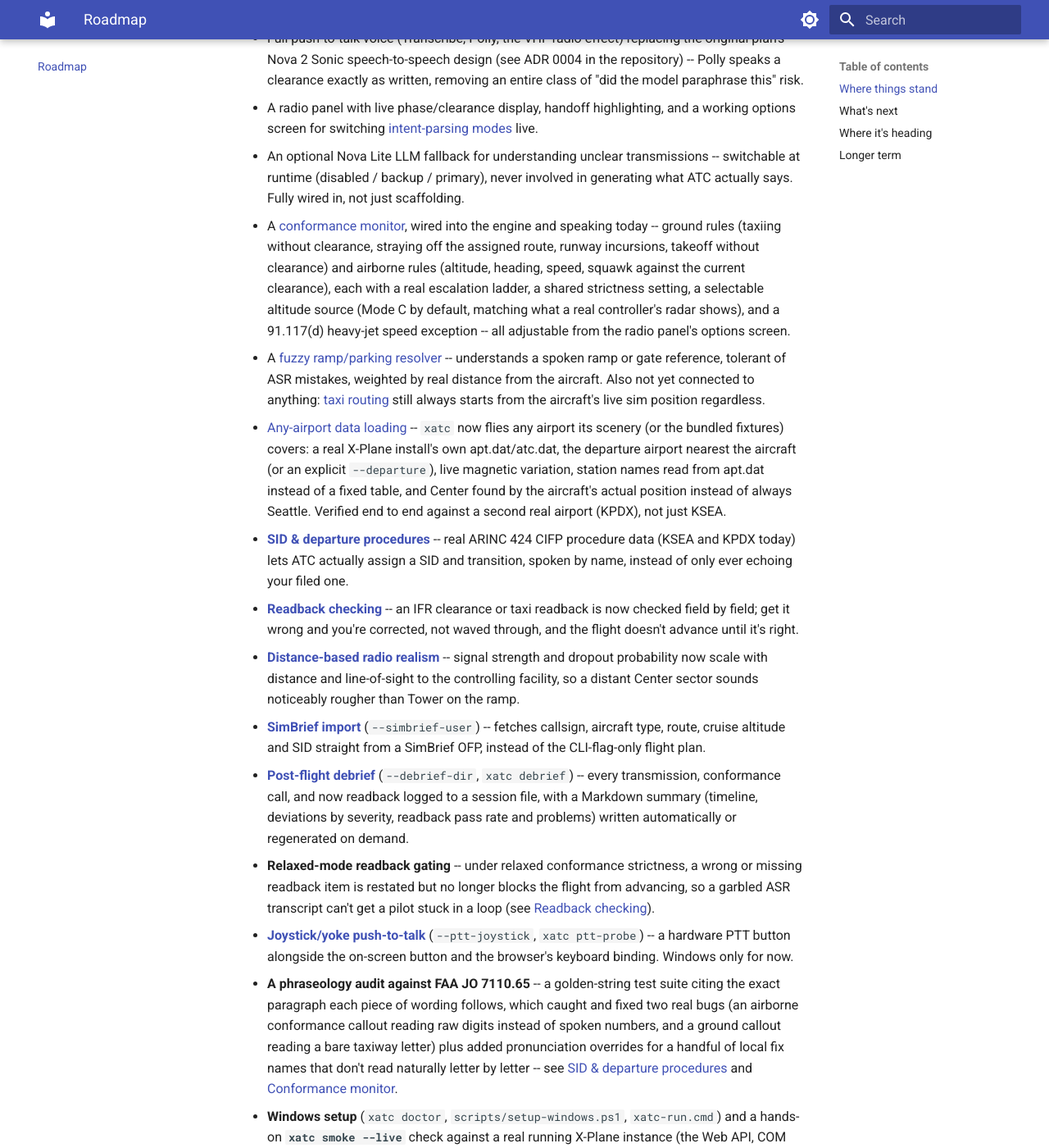
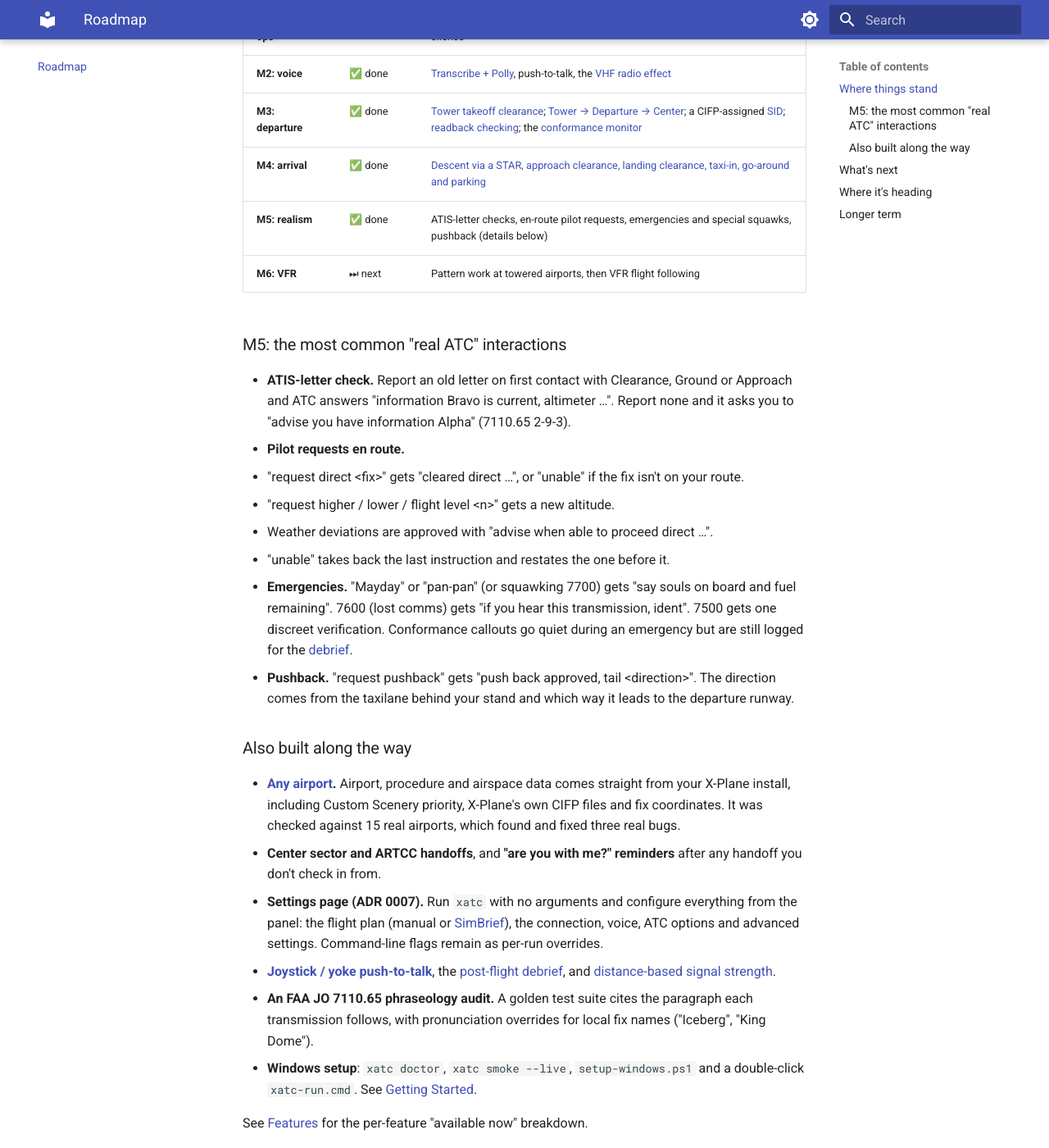
Before and after one commit to dbryant4/xplane12-atc-docs, an MkDocs documentation site: the page built from docs/roadmap.md, in a window 1280 px wide and 1400 px high, scrolled down 507 px. Shown: the whole window at 82% size. Built offline with MkDocs 1.6.1 and Material for MkDocs 9.7.7, drawn with Linux system fonts in a browser that asks for light colours; some of the changed text lies outside the part shown.

Commit message:
Roadmap: M4 and M5 complete, M6 VFR next; refresh the architecture diagram
Co-Authored-By: Claude Opus 5.5 <noreply@anthropic.com>

```diff
--- a/docs/roadmap.md
+++ b/docs/roadmap.md
@@ -2,154 +2,95 @@
 
 ## Where things stand
 
-The original MVP goal was ground ops at one airport, by voice: ATIS through a taxi
-clearance to hold-short at KSEA. That's done, and the project has since pushed past it
-into the departure phase:
+xatc flies a **full IFR flight gate to gate**: from the ATIS and the clearance at a gate,
+through pushback, taxi, takeoff, departure, Center, the arrival, the approach and the
+landing, to taxi-in and parking. It all runs by voice, at any airport X-Plane's scenery
+covers, with a deterministic engine deciding every word ATC says.
 
-- ATIS, IFR clearance (CRAFT), taxi routing with hold-shorts, and wrong-frequency
-  silence -- the original MVP scope.
-- Tower's takeoff clearance, and a full handoff chain once airborne: Tower to
-  Departure (radar contact, an initial climb), then Departure to Center (a dynamically
-  created position, its frequency chosen from `atc.dat`) once near that capped
-  altitude, ending with an initial enroute climb to full cruise.
-- Full push-to-talk voice (Transcribe, Polly, the VHF radio effect) replacing the
-  original plan's Nova 2 Sonic speech-to-speech design (see ADR 0004 in the repository)
-  -- Polly speaks a clearance exactly as written, removing an entire class of "did the
-  model paraphrase this" risk.
-- A radio panel with live phase/clearance display, handoff highlighting, and a working
-  options screen for switching [intent-parsing modes](features/intent-parsing.md) live.
-- An optional Nova Lite LLM fallback for understanding unclear transmissions --
-  switchable at runtime (disabled / backup / primary), never involved in generating
-  what ATC actually says. Fully wired in, not just scaffolding.
-- A [conformance monitor](features/conformance-monitor.md), wired into the engine and
-  speaking today -- ground rules (taxiing without clearance, straying off the assigned
-  route, runway incursions, takeoff without clearance) and airborne rules (altitude,
-  heading, speed, squawk against the current clearance), each with a real escalation
-  ladder, a shared strictness setting, a selectable altitude source (Mode C by default,
-  matching what a real controller's radar shows), and a 91.117(d) heavy-jet speed
-  exception -- all adjustable from the radio panel's options screen.
-- A [fuzzy ramp/parking resolver](features/fuzzy-ramp-resolver.md) -- understands a
-  spoken ramp or gate reference, tolerant of ASR mistakes, weighted by real distance
-  from the aircraft. Also not yet connected to anything: [taxi
-  routing](features/taxi-routing.md) still always starts from the aircraft's live sim
-  position regardless.
-- [Any-airport data loading](features/any-airport-data.md) -- `xatc` now flies any
-  airport its scenery (or the bundled fixtures) covers: a real X-Plane install's own
-  apt.dat/atc.dat, the departure airport nearest the aircraft (or an explicit
-  `--departure`), live magnetic variation, station names read from apt.dat instead of a
-  fixed table, and Center found by the aircraft's actual position instead of always
-  Seattle. Verified end to end against a second real airport (KPDX), not just KSEA.
-- **[SID & departure procedures](features/sid-departure-procedures.md)** -- real ARINC
-  424 CIFP procedure data (KSEA and KPDX today) lets ATC actually assign a SID and
-  transition, spoken by name, instead of only ever echoing your filed one.
-- **[Readback checking](features/readback-checking.md)** -- an IFR clearance or taxi
-  readback is now checked field by field; get it wrong and you're corrected, not waved
-  through, and the flight doesn't advance until it's right.
-- **[Distance-based radio realism](features/radio-fx.md#signal-strength-by-distance)** --
-  signal strength and dropout probability now scale with distance and line-of-sight to
-  the controlling facility, so a distant Center sector sounds noticeably rougher than
-  Tower on the ramp.
-- **[SimBrief import](features/simbrief-import.md)** (`--simbrief-user`) -- fetches
-  callsign, aircraft type, route, cruise altitude and SID straight from a SimBrief OFP,
-  instead of the CLI-flag-only flight plan.
-- **[Post-flight debrief](features/debrief.md)** (`--debrief-dir`, `xatc debrief`) --
-  every transmission, conformance call, and now readback logged to a session file, with
-  a Markdown summary (timeline, deviations by severity, readback pass rate and problems)
-  written automatically or regenerated on demand.
-- **Relaxed-mode readback gating** -- under relaxed conformance strictness, a wrong or
-  missing readback item is restated but no longer blocks the flight from advancing, so a
-  garbled ASR transcript can't get a pilot stuck in a loop (see [Readback
-  checking](features/readback-checking.md)).
-- **[Joystick/yoke push-to-talk](features/joystick-ptt.md)** (`--ptt-joystick`, `xatc
-  ptt-probe`) -- a hardware PTT button alongside the on-screen button and the browser's
-  keyboard binding. Windows only for now.
-- **A phraseology audit against FAA JO 7110.65** -- a golden-string test suite citing the
-  exact paragraph each piece of wording follows, which caught and fixed two real bugs
-  (an airborne conformance callout reading raw digits instead of spoken numbers, and a
-  ground callout reading a bare taxiway letter) plus added pronunciation overrides for a
-  handful of local fix names that don't read naturally letter by letter -- see [SID &
-  departure procedures](features/sid-departure-procedures.md#pronunciation) and
-  [Conformance monitor](features/conformance-monitor.md).
-- **Windows setup** (`xatc doctor`, `scripts/setup-windows.ps1`, `xatc-run.cmd`) and a
-  hands-on **`xatc smoke --live`** check against a real running X-Plane instance (the
-  Web API, COM tuning, live weather, a joystick-button watch, and optionally a real
-  Polly phrase through the speakers) -- see [Getting
-  Started](getting-started.md#running-on-windows).
+| Milestone | Status | What it covers |
+|---|---|---|
+| **M0: spikes** | ✅ done | X-Plane Web API, apt.dat and atc.dat parsing, sim weather, the voice round trip |
+| **M1: ground ops** | ✅ done | [ATIS](features/atis-weather.md), [IFR clearance](features/ifr-clearance.md), [taxi with hold-shorts](features/taxi-routing.md), the [radio panel](features/radio-panel.md), wrong-frequency silence |
+| **M2: voice** | ✅ done | [Transcribe + Polly](features/voice.md), push-to-talk, the [VHF radio effect](features/radio-fx.md) |
+| **M3: departure** | ✅ done | [Tower takeoff clearance](features/tower-clearance.md); [Tower → Departure → Center](features/departure-center.md); a CIFP-assigned [SID](features/sid-departure-procedures.md); [readback checking](features/readback-checking.md); the [conformance monitor](features/conformance-monitor.md) |
+| **M4: arrival** | ✅ done | [Descent via a STAR, approach clearance, landing clearance, taxi-in, go-around and parking](features/arrival.md) |
+| **M5: realism** | ✅ done | ATIS-letter checks, en-route pilot requests, emergencies and special squawks, pushback (details below) |
+| **M6: VFR** | ⏭ next | Pattern work at towered airports, then VFR flight following |
 
-This closes out the departure-phase milestone in full: ground ops, a full departure and
-enroute handoff chain, a real CIFP-assigned SID, and a checked readback, all the way
-through the initial enroute climb.
+### M5: the most common "real ATC" interactions
+- **ATIS-letter check.** Report an old letter on first contact with Clearance, Ground or
+  Approach and ATC answers "information Bravo is current, altimeter …". Report none and
+  it asks you to "advise you have information Alpha" (7110.65 2-9-3).
+- **Pilot requests en route.**
+  - "request direct &lt;fix&gt;" gets "cleared direct …", or "unable" if the fix isn't
+    on your route.
+  - "request higher / lower / flight level &lt;n&gt;" gets a new altitude.
+  - Weather deviations are approved with "advise when able to proceed direct …".
+  - "unable" takes back the last instruction and restates the one before it.
+- **Emergencies.** "Mayday" or "pan-pan" (or squawking 7700) gets "say souls on board and
+  fuel remaining". 7600 (lost comms) gets "if you hear this transmission, ident". 7500
+  gets one discreet verification. Conformance callouts go quiet during an emergency but
+  are still logged for the [debrief](features/debrief.md).
+- **Pushback.** "request pushback" gets "push back approved, tail &lt;direction&gt;". The
+  direction comes from the taxilane behind your stand and which way it leads to the
+  departure runway.
 
-**[Arrivals (M4) are complete](features/arrival.md), gate to gate**, in four slices,
-the same pattern the departure phase used (Tower, then Departure, then Center):
+### Also built along the way
+- **[Any airport](features/any-airport-data.md).** Airport, procedure and airspace data
+  comes straight from your X-Plane install, including Custom Scenery priority, X-Plane's
+  own CIFP files and fix coordinates. It was checked against 15 real airports, which
+  found and fixed three real bugs.
+- **Center sector and ARTCC handoffs**, and **"are you with me?" reminders** after any
+  handoff you don't check in from.
+- **Settings page (ADR 0007).** Run `xatc` with no arguments and configure everything
+  from the panel: the flight plan (manual or [SimBrief](features/simbrief-import.md)),
+  the connection, voice, ATC options and advanced settings. Command-line flags remain as
+  per-run overrides.
+- **[Joystick / yoke push-to-talk](features/joystick-ptt.md)**, the
+  [post-flight debrief](features/debrief.md), and
+  [distance-based signal strength](features/radio-fx.md#signal-strength-by-distance).
+- **An FAA JO 7110.65 phraseology audit.** A golden test suite cites the paragraph each
+  transmission follows, with pronunciation overrides for local fix names ("Iceberg",
+  "King Dome").
+- **Windows setup**: `xatc doctor`, `xatc smoke --live`, `setup-windows.ps1` and a
+  double-click `xatc-run.cmd`. See [Getting Started](getting-started.md#running-on-windows).
 
-- **M4-1: descent and the STAR clearance.** Center starts the aircraft down a little
-  before its own top of descent, with a real CIFP-assigned STAR and transition when one
-  fits ("descend via the Kratr Three arrival, Buwzo transition") or a plain altitude
-  when it doesn't, followed by the destination's ATIS letter and altimeter.
-- **M4-2: approach handoff and approach clearance.** Center hands off to the
-  destination's Approach position around 40 nm out (or on reaching the STAR's last fix);
-  Approach gives the altimeter, then vectors or "expect &lt;approach&gt;", then the
-  actual approach clearance (7110.65 4-8-1) once established.
-- **M4-3: landing clearance, runway exit, and taxi-in.** Approach hands off to Tower at
-  the approach's charted final approach fix; Tower clears to land, with wind (7110.65
-  3-10-5); once clear of the runway, Tower hands off to Ground, which taxis to a named
-  stand or the nearest gate, with every runway crossing on the way read back the same
-  as a taxi-out crossing is.
-- **M4-4: go-around and parking.** Call "going around" (or don't -- the landing
-  conformance monitor catches an unreported one too) and ATC actually sends you around
-  with a real missed-approach clearance, then re-sequences you for another attempt at
-  the same approach. Reach your stand with the parking brake set or the engines off and
-  the flight goes quiet -- real Ground doesn't say anything when you park.
-
-Two more things landed alongside M4: **check-in reminders** (any handoff -- Tower,
-Departure, Center, Approach, Ground, including after a go-around -- gets an "are you
-with me?" repeat after 60 seconds of silence, then one more, more urgent, repeat after
-another 60; see [Controller positions & frequencies](features/controller-positions.md#check-in-reminders)),
-and **Center-to-Center handoffs** (crossing into a genuinely different ARTCC's real
-airspace, from `atc.dat`'s own Center polygons, now hands you off across that boundary
-instead of staying on one facility for the whole flight -- see [Departure &
-Center](features/departure-center.md#center-to-center-handoffs)).
-
-See [Features](features/index.md) for the detailed, per-feature "available now" vs.
-"planned" breakdown.
+See [Features](features/index.md) for the per-feature "available now" breakdown.
 
 ## What's next
 
-Roughly in the order the project is tackling it:
-
-- **M5-1: ATIS-letter check on initial contact** (in review). If the pilot reports an
-  outdated ATIS letter (or none at all) when first checking in with Clearance, Ground or
-  Approach, ATC adds "information &lt;current&gt; is current, &lt;altimeter&gt;" or
-  "advise you have information &lt;X&gt;" (7110.65 2-9-3) -- the letter is already
-  tracked, just not checked against yet.
-- **M5-2: pilot requests en route.** "Request direct &lt;fix&gt;", "request higher/
-  lower", "request flight level &lt;n&gt;", and weather deviations, each with a real
-  ATC response instead of going unhandled.
-- **M5-3: emergencies and special squawks.** Mayday/pan-pan, and squawks 7700/7600/7500,
-  each with the FAA-style response and priority handling this project doesn't model at
-  all yet.
-- **M5-4: pushback on Ground.** A `PUSHBACK` phase and "push back approved, tail
-  &lt;direction&gt;" before taxi, for a gate departure that doesn't already start facing
-  out.
-- **Wire the fuzzy ramp resolver into taxi routing for departure.** Taxi-*in* (M4-3)
-  already resolves a spoken stand; taxi-*out* (the original departure-phase gap) still
-  always starts from the aircraft's live sim position regardless of what the pilot says
-  -- see [Fuzzy ramp resolver](features/fuzzy-ramp-resolver.md).
+1. **Small follow-ups**, happening now:
+   - a "Radio events" section in the debrief
+   - "cancel mayday" / "cancel pan-pan"
+   - special squawk codes only count while the transponder is on
+   - Ground won't approve pushback or taxi before you have your IFR clearance
+     ("clearance on one two eight point zero")
+2. **M6-1: VFR pattern work** at a towered airport. It starts with a design decision
+   (ADR 0008) on how a flight is marked VFR. Then: taxi without an IFR clearance,
+   "cleared for takeoff, make left closed traffic", "report midfield downwind",
+   "cleared for the option" or "cleared to land", and pattern-altitude conformance.
+3. **M6-2: VFR flight following.** "request flight following to &lt;airport&gt;" gets a
+   squawk and radar contact, then handoffs, then "radar service terminated, squawk VFR"
+   near the destination.
+4. **First live flights on the Windows PC**: a real KSEA departure recording to replace
+   the synthetic scenario tests, and confirming joystick PTT and the new altitude
+   datarefs on real hardware.
 
 ## Where it's heading
 
-The target architecture, once M4 (arrival) and its follow-ups land. Green is built today, amber
-is in progress, and dashed is later work. Everything runs on the Windows PC next to X-Plane,
-reading the sim's own data files; AWS only listens (Transcribe), speaks (Polly), and optionally
-helps classify what the pilot said (Nova Lite). The deterministic engine decides every word ATC says.
+The target architecture. Green is built today, amber is next, and dashed is later
+work. Everything runs on the Windows PC next to X-Plane, reading the sim's own data
+files. AWS only listens (Transcribe), speaks (Polly) and optionally helps classify what
+the pilot said (Nova Lite). The deterministic engine decides every word ATC says.
 
-[![Eventual xatc architecture: pilot on the left; on the Windows PC, X-Plane 12 and its data files feed the sim bridge, world data and weather, which feed the deterministic ATC engine with its phases, controllers, runway selector, clearance and SID selection, taxi router, arrival planner, conformance monitor and handoffs; phraseology and intent parsing sit beside it; the voice layer, radio panel and session services sit below; AWS Transcribe, Polly and Bedrock Nova Lite, SimBrief and the docs site are on the right, with later work (traffic, VFR, ICAO) dashed](assets/eventual-architecture.svg)](assets/eventual-architecture.svg)
+[![xatc architecture: pilot on the left; on the Windows PC, X-Plane 12 and its data files feed the sim bridge, world data and weather, which feed the deterministic ATC engine with its phases (parked through pushback, taxi, departure, enroute, descent, approach, landing, taxi-in and parked again), controllers, runway selector, clearance and SID selection, taxi router, arrival planner, conformance monitor and handoffs; phraseology and intent parsing sit beside it; the voice layer, radio panel with its Settings page, and session services sit below; AWS Transcribe, Polly and Bedrock Nova Lite, SimBrief and the docs site are on the right; VFR is next, and traffic, ICAO phraseology and an installer are later](assets/eventual-architecture.svg)](assets/eventual-architecture.svg)
 
 *Click the diagram to open it full size.*
 
 ## Longer term
 
-AI or multiplayer traffic (sequencing, traffic advisories), VFR support (pattern work,
-flight following), and ICAO (non-US) phraseology are noted as later-stage ideas, well
-past the current focus.
+- **AI or multiplayer traffic:** sequencing and traffic advisories.
+- **ICAO (non-US) phraseology.**
+- **A one-click Windows installer.**
+- **Push-to-talk read straight from X-Plane's joystick bindings.**
+- **Per-facility altimeter settings and airspace speed limits** (91.117(b) and (c)).
```
Also changed, not shown: docs/assets/eventual-architecture.svg.
